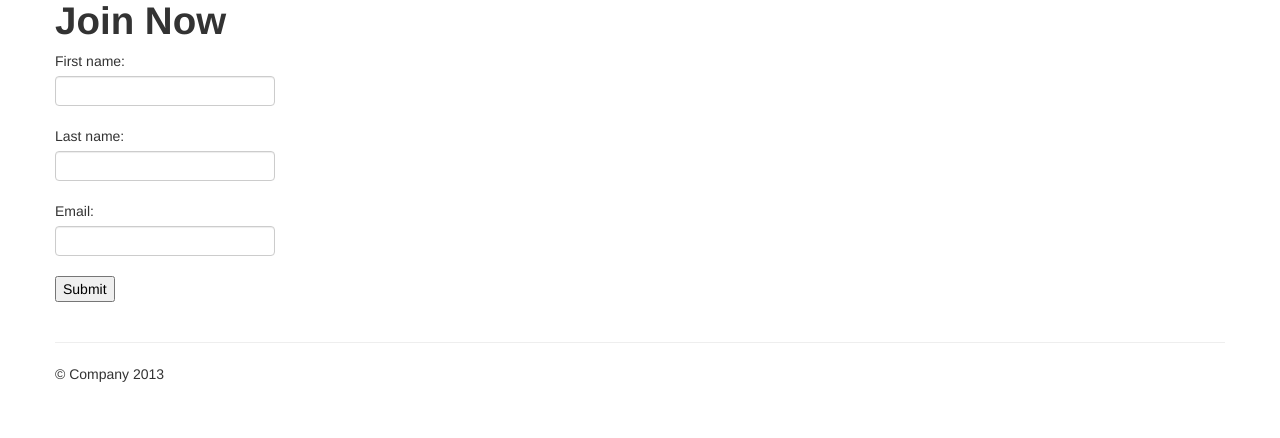
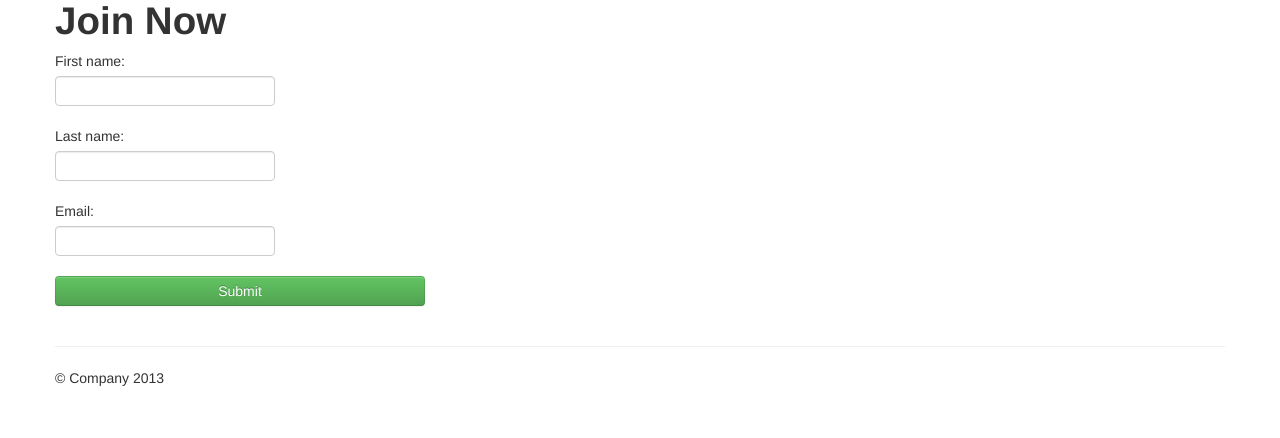
Before and after one commit to NoahLE/MVP_Landing_Page, a Django app: template static/templates/signup.html in a window 1280 px wide. Shown: the part 623-1061 px from the top of the page. Before the commit the page ends 1005 px from the top, so only its background shows below. Run offline with Django 3.2, Linux system fonts and the light colour scheme; the template is opened without the code that fills it: values that come from a table or form of the project are taken from there, others are empty; parts of the project's set-up code (start-up, migrations or seed data) failed here and were passed over; some libraries are stand-ins or nearby versions.

Commit message:
End video 10

```diff
--- a/static/templates/signup.html
+++ b/static/templates/signup.html
@@ -7,6 +7,6 @@
 <form action="" method="post"> {% csrf_token %}
     <!-- as_p == as paragraph -->
     {{ form.as_p }}
-    <input type="submit">
+    <input type="submit" class="btn btn-success btn-block">
 </form>
 {% endblock %}
```
